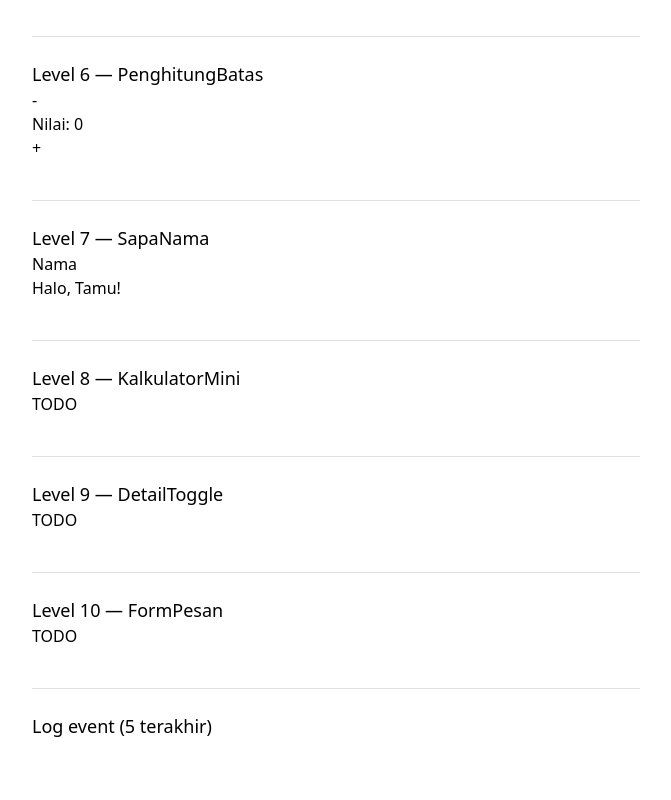
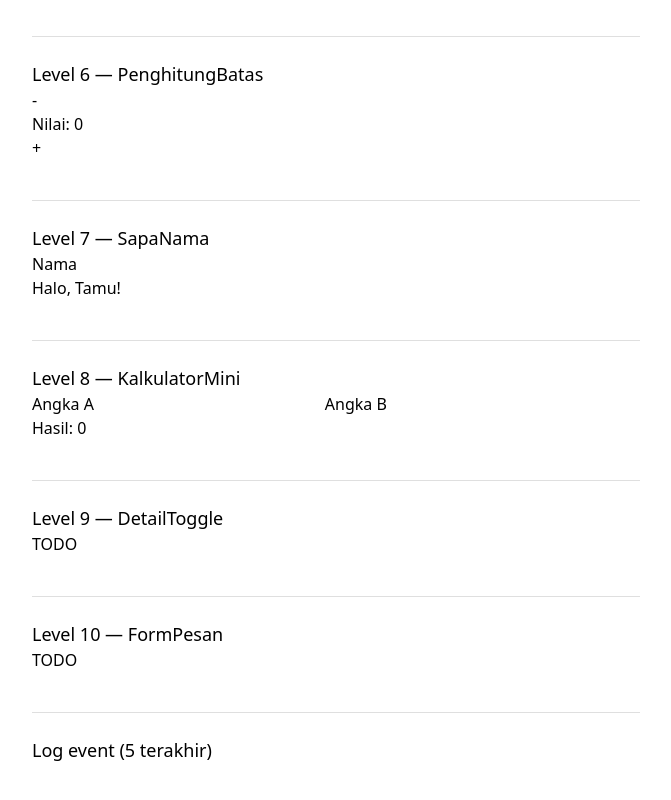
Before and after one commit to webdev-if-its/frontend-5053241034, a React (Vite) app in the folder pertemuan-04/: page / in a window 1280 px wide. Shown: the part 732-1532 px from the top of the page, without its empty margins (304-975 px from the left). Built offline with nearby package versions, Linux system fonts and the light colour scheme.

Commit message:
pertemuan-04: level 8 selesai

```diff
--- a/pertemuan-04/src/components/KalkulatorMini.tsx
+++ b/pertemuan-04/src/components/KalkulatorMini.tsx
@@ -2,7 +2,27 @@
 // "Angka A" dan "Angka B" (type="number") dan teks "Hasil: {A + B}".
 // Ingat: e.target.value SELALU string — ubah ke number sebelum dijumlahkan,
 // dan input kosong dianggap 0.
+
+import { useState } from "react"
+
 // Lihat SOAL.md untuk kontrak lengkap.
-export function KalkulatorMini(props: any) {
-  return <p>TODO</p>
+export function KalkulatorMini() {
+  const [angkaA, setAngkaA] = useState<number>(0)
+  const [angkaB, setAngkaB] = useState<number>(0)
+
+  function Sum (a: number, b: number) {
+    return a + b
+  }
+
+  return (
+    <>
+    <label>Angka A
+      <input type="number" onChange={(e)=> setAngkaA(Number(e.target.value))}/>
+    </label>
+    <label>Angka B
+      <input type="number" onChange={(e)=> setAngkaB(Number(e.target.value))}/>
+    </label>
+    <p>Hasil: {Sum(angkaA, angkaB)}</p>
+    </>
+  )
 }
```
